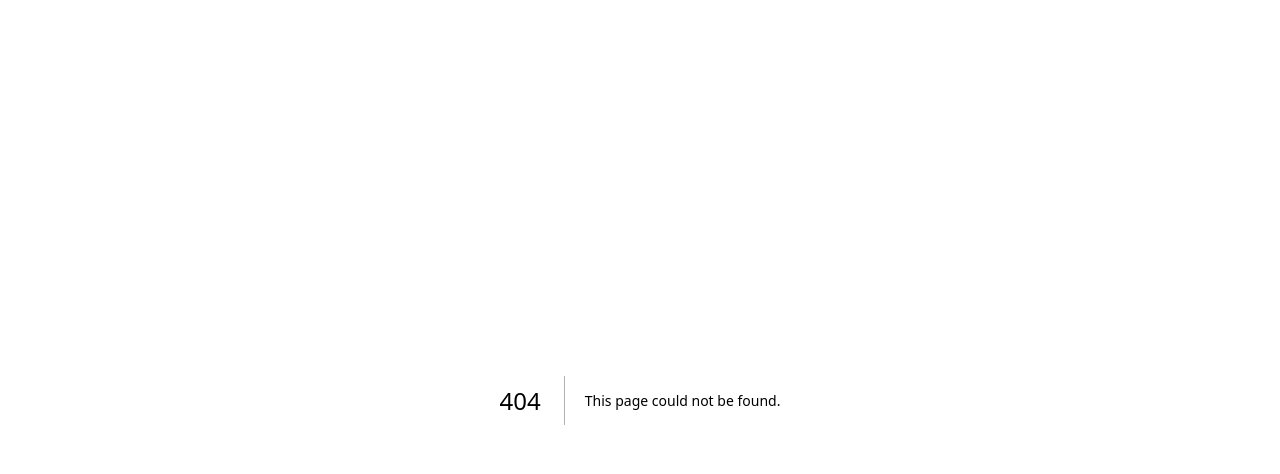
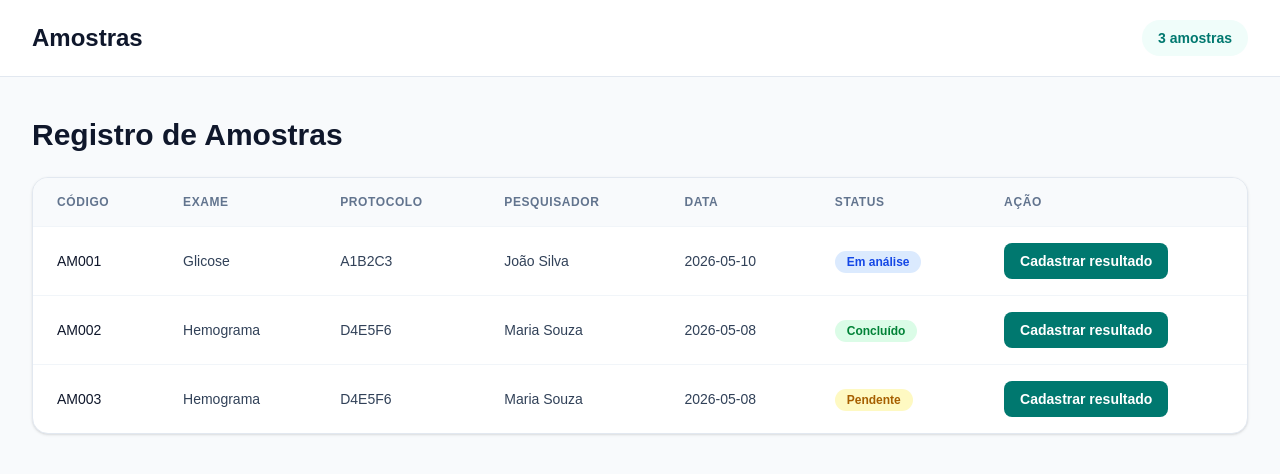
Before and after one commit to samuellna/liacli, a Next.js app in the folder client/: page /amostras in a window 1280 px wide. Before the commit this address had no page. Shown: the top 474 px of the page. Built offline with nearby package versions, Linux system fonts and the light colour scheme.

Commit message:
feat: tela de listagem de amostras

```diff
--- /dev/null
+++ b/client/app/amostras/page.tsx
@@ -0,0 +1,149 @@
+"use client";
+
+const amostrasMock = [
+  {
+    codigo: "AM001",
+    exame: "Glicose",
+    protocolo: "A1B2C3",
+    pesquisador: "João Silva",
+    data: "2026-05-10",
+    status: "Em análise",
+  },
+  {
+    codigo: "AM002",
+    exame: "Hemograma",
+    protocolo: "D4E5F6",
+    pesquisador: "Maria Souza",
+    data: "2026-05-08",
+    status: "Concluído",
+  },
+  {
+    codigo: "AM003",
+    exame: "Hemograma",
+    protocolo: "D4E5F6",
+    pesquisador: "Maria Souza",
+    data: "2026-05-08",
+    status: "Pendente",
+  },
+];
+
+export default function AmostrasPage() {
+  function getStatusClass(status: string) {
+    if (status === "Pendente") {
+      return "bg-yellow-100 text-yellow-700";
+    }
+
+    if (status === "Em análise") {
+      return "bg-blue-100 text-blue-700";
+    }
+
+    if (status === "Concluído") {
+      return "bg-green-100 text-green-700";
+    }
+
+    return "bg-gray-100 text-gray-700";
+  }
+
+  return (
+    <main className="min-h-screen bg-slate-50">
+      <header className="border-b border-slate-200 bg-white px-8 py-5">
+        <div className="flex items-center justify-between">
+          <h1 className="text-2xl font-bold text-slate-900">Amostras</h1>
+
+          <span className="rounded-full bg-teal-50 px-4 py-2 text-sm font-semibold text-teal-700">
+            {amostrasMock.length} amostras
+          </span>
+        </div>
+      </header>
+
+      <section className="px-8 py-10">
+        <h2 className="mb-6 text-3xl font-bold text-slate-900">
+          Registro de Amostras
+        </h2>
+
+        <div className="overflow-hidden rounded-2xl border border-slate-200 bg-white shadow-sm">
+          <table className="w-full border-collapse">
+            <thead className="bg-slate-50">
+              <tr>
+                <th className="px-6 py-4 text-left text-xs font-bold uppercase tracking-wider text-slate-500">
+                  Código
+                </th>
+                <th className="px-6 py-4 text-left text-xs font-bold uppercase tracking-wider text-slate-500">
+                  Exame
+                </th>
+                <th className="px-6 py-4 text-left text-xs font-bold uppercase tracking-wider text-slate-500">
+                  Protocolo
+                </th>
+                <th className="px-6 py-4 text-left text-xs font-bold uppercase tracking-wider text-slate-500">
+                  Pesquisador
+                </th>
+                <th className="px-6 py-4 text-left text-xs font-bold uppercase tracking-wider text-slate-500">
+                  Data
+                </th>
+                <th className="px-6 py-4 text-left text-xs font-bold uppercase tracking-wider text-slate-500">
+                  Status
+                </th>
+                <th className="px-6 py-4 text-left text-xs font-bold uppercase tracking-wider text-slate-500">
+                  Ação
+                </th>
+              </tr>
+            </thead>
+
+            <tbody>
+              {amostrasMock.map((amostra) => (
+                <tr
+                  key={amostra.codigo}
+                  className="border-t border-slate-100 hover:bg-slate-50"
+                >
+                  <td className="px-6 py-4 text-sm font-medium text-slate-900">
+                    {amostra.codigo}
+                  </td>
+
+                  <td className="px-6 py-4 text-sm text-slate-700">
+                    {amostra.exame}
+                  </td>
+
+                  <td className="px-6 py-4 text-sm text-slate-700">
+                    {amostra.protocolo}
+                  </td>
+
+                  <td className="px-6 py-4 text-sm text-slate-700">
+                    {amostra.pesquisador}
+                  </td>
+
+                  <td className="px-6 py-4 text-sm text-slate-700">
+                    {amostra.data}
+                  </td>
+
+                  <td className="px-6 py-4 text-sm">
+                    <span
+                      className={`rounded-full px-3 py-1 text-xs font-semibold ${getStatusClass(
+                        amostra.status
+                      )}`}
+                    >
+                      {amostra.status}
+                    </span>
+                  </td>
+
+                  <td className="px-6 py-4 text-sm">
+                    <button
+                      type="button"
+                      onClick={() =>
+                        console.log(
+                          `Cadastrar resultado da amostra ${amostra.codigo}`
+                        )
+                      }
+                      className="rounded-lg bg-teal-700 px-4 py-2 text-sm font-semibold text-white transition hover:bg-teal-800"
+                    >
+                      Cadastrar resultado
+                    </button>
+                  </td>
+                </tr>
+              ))}
+            </tbody>
+          </table>
+        </div>
+      </section>
+    </main>
+  );
+}
```
